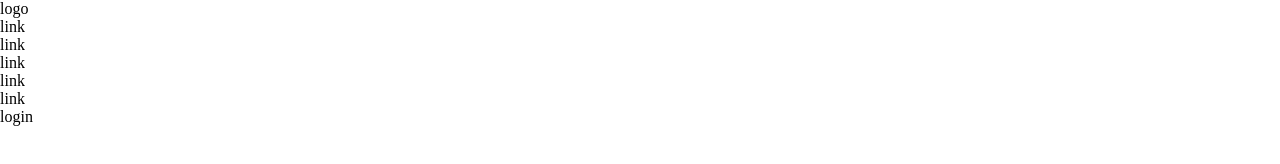
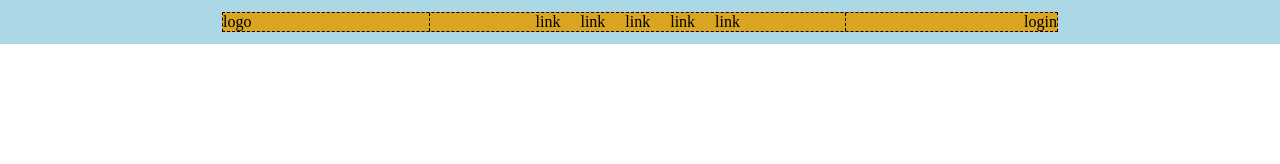
Before and after one commit to Simone-Domenici/htmlcss-struttura-discord, a plain HTML site: page index.html in a window 1280 px wide. Drawn offline with Linux system fonts and the light colour scheme.

Commit message:
ADD layout rules, header's css

```diff
--- a/css/app.css
+++ b/css/app.css
@@ -19,3 +19,46 @@ a {
 img {
 	max-width: 100%;
 }
+
+/* LAYOUT */
+.container {
+	max-width: 900px;
+	margin: 0 auto;
+	padding: 0 2rem;
+}
+
+.row {
+	display: flex;
+	flex-wrap: wrap;
+}
+
+.row > * {
+	padding: 0 20px;
+}
+
+
+/* Header */
+
+.main-header {
+    padding: 12px 80px;
+    background-color: #ACD7E5;
+}
+
+.navbar {
+	display: flex;
+	align-items: center;
+	justify-content: space-between;
+    background-color: #DAA520;
+    border: 1px dashed black;
+}
+.navbar > ul {
+    border-right: 1px dashed black;
+    border-left: 1px dashed black;
+}
+.main-menu {
+    display: flex;
+    gap: 20px;
+    width: 50%;
+    border: 0px 1px dashed black;
+    justify-content: center;
+}
--- a/index.html
+++ b/index.html
@@ -8,6 +8,7 @@
 </head>
 <body>
     <header class="main-header">
+        <div class="container">
             <nav class="navbar">
                 <a class="logo" href="./">logo</a>
                 <ul class="main-menu">
@@ -19,6 +20,7 @@
                 </ul>
                 <a class="cta" href="#">login</a>
             </nav>
+        </div>
     </header>
 
 </body>
```
Lines whose indentation alone changed are shown as unchanged.
